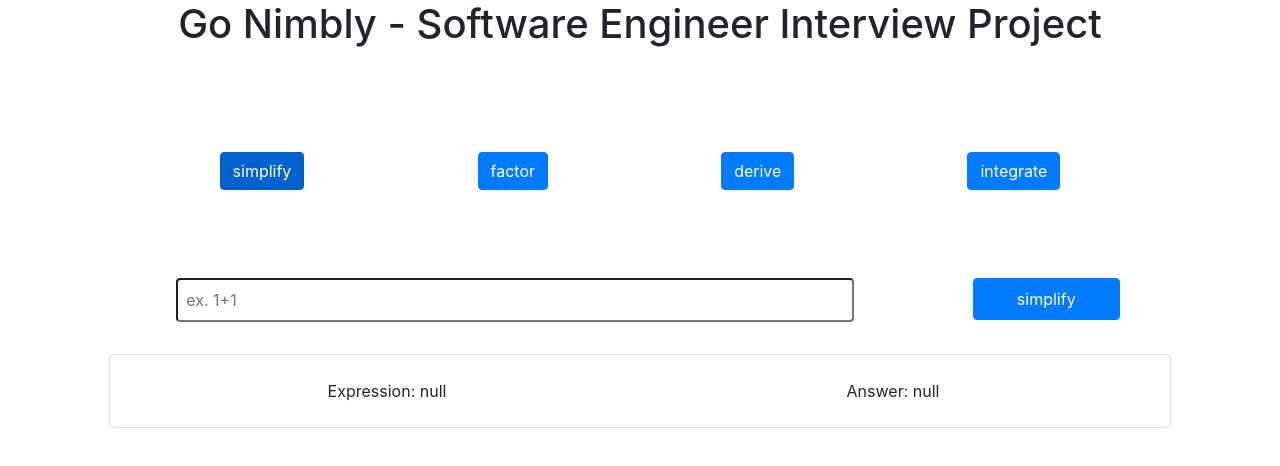
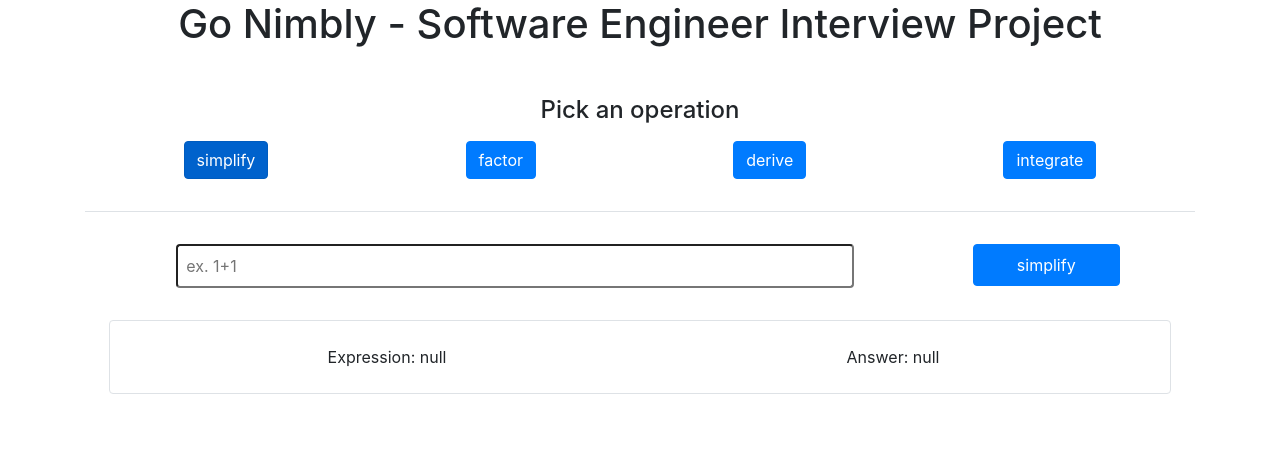
Before and after one commit to gcwokeup/gino_paul_mendoza_capio, a React (Create React App) app: page / in a window 1280 px wide. Shown: the top 466 px of the page. Built offline with nearby package versions, Linux system fonts and the light colour scheme.

Commit message:
Add heading for operation options

```diff
--- a/src/App.js
+++ b/src/App.js
@@ -49,7 +49,8 @@
           </header>
           <div className='container'>
             {/* operations available */}
-            <ul className='nav nav-pills nav-fill p-5'>
+            <h4 className='text-center'>Pick an operation</h4>
+            <ul className='nav nav-pills nav-fill border-bottom pb-4'>
               {/* TODO: Separate into own component */}
               <li className='nav-item m-2'>
                 <button id='simplify-btn' className={this.state.operation === 'simplify' ? 'btn btn-primary active' : 'btn btn-primary'}  onClick={() => {this.changeOperation('simplify')}}>
```
